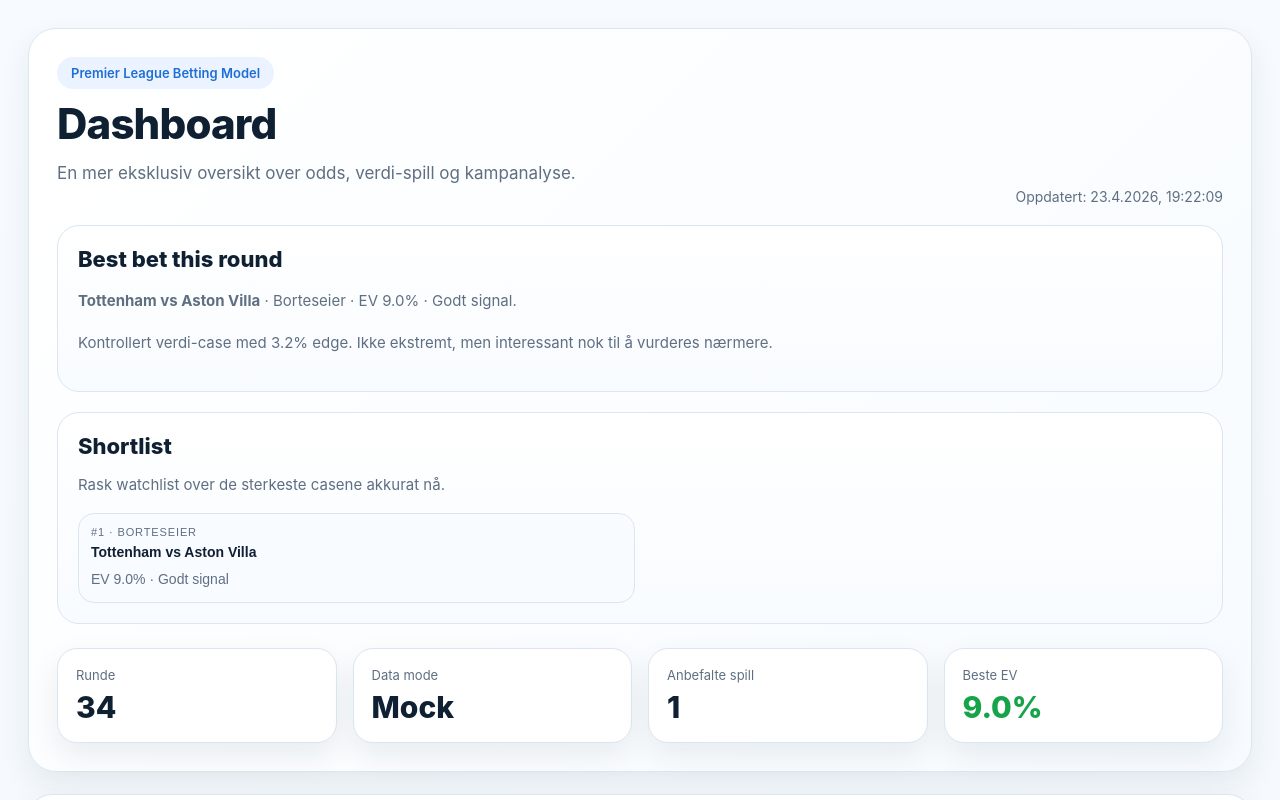
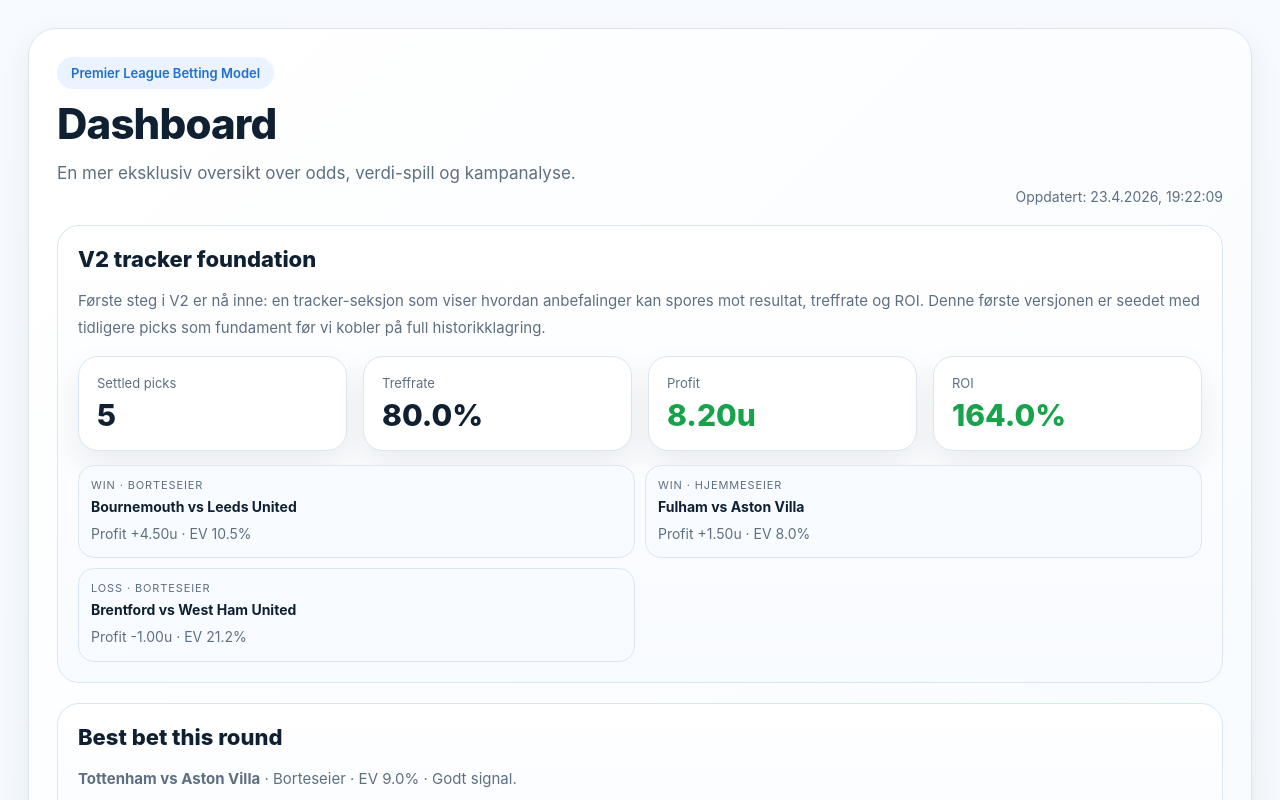
Before and after one commit to hakonnilsen157-commits/PL-betting-model, a Next.js app in the folder pl-vercel-v1/: page / in a window 1280 px wide. Shown: the top 800 px of the page. Built offline with nearby package versions, Linux system fonts and the light colour scheme.

Commit message:
Add V2 tracker foundation section with seeded ROI summary

```diff
--- a/pl-vercel-v1/app/page.tsx
+++ b/pl-vercel-v1/app/page.tsx
@@ -2,6 +2,7 @@
 
 import { useEffect, useMemo, useState } from 'react';
 import MatchDetailPanel from '@/components/MatchDetailPanel';
+import { trackerSeedPicks, trackerSeedResults } from '@/lib/mock-data';
 
 type Recommendation = {
   fixtureId: string;
@@ -83,6 +84,17 @@ type DashboardResponse = {
     oddsError?: string | null;
     footballDataAvailable?: boolean;
   };
+};
+
+type TrackerRow = {
+  fixtureId: string;
+  match: string;
+  market: string;
+  odds: number;
+  confidence: number;
+  expectedValue: number;
+  won: boolean;
+  profit: number;
 };
 
 function pct(v?: number) {
@@ -196,6 +208,47 @@ function strengthLabel(score: number) {
   return 'Svakere';
 }
 
+function marketWon(market: string, homeGoals: number, awayGoals: number) {
+  switch (market) {
+    case 'home':
+      return homeGoals > awayGoals;
+    case 'draw':
+      return homeGoals === awayGoals;
+    case 'away':
+      return awayGoals > homeGoals;
+    case 'over2_5':
+      return homeGoals + awayGoals > 2.5;
+    case 'under2_5':
+      return homeGoals + awayGoals < 2.5;
+    case 'btts_yes':
+      return homeGoals > 0 && awayGoals > 0;
+    case 'btts_no':
+      return homeGoals === 0 || awayGoals === 0;
+    default:
+      return false;
+  }
+}
+
+function buildTrackerRows(): TrackerRow[] {
+  return trackerSeedPicks
+    .map((pick) => {
+      const result = trackerSeedResults.find((item) => item.fixtureId === pick.fixtureId);
+      if (!result) return null;
+      const won = marketWon(pick.market, result.homeGoals, result.awayGoals);
+      return {
+        fixtureId: pick.fixtureId,
+        match: `${pick.homeTeam} vs ${pick.awayTeam}`,
+        market: formatMarket(pick.market),
+        odds: pick.bookmakerOdds,
+        confidence: pick.confidence,
+        expectedValue: pick.expectedValue,
+        won,
+        profit: won ? pick.bookmakerOdds - 1 : -1,
+      } satisfies TrackerRow;
+    })
+    .filter((row): row is TrackerRow => row !== null);
+}
+
 export default function Page() {
   const [data, setData] = useState<DashboardResponse | null>(null);
   const [loading, setLoading] = useState(true);
@@ -251,6 +304,15 @@ export default function Page() {
   }, [data, marketFilter, minEV]);
 
   const shortlist = useMemo(() => filteredRecommendations.slice(0, 3), [filteredRecommendations]);
+  const trackerRows = useMemo(() => buildTrackerRows(), []);
+  const trackerSummary = useMemo(() => {
+    const total = trackerRows.length;
+    const wins = trackerRows.filter((row) => row.won).length;
+    const staked = total;
+    const profit = trackerRows.reduce((sum, row) => sum + row.profit, 0);
+    const roi = staked > 0 ? profit / staked : 0;
+    return { total, wins, hitRate: total > 0 ? wins / total : 0, profit, roi };
+  }, [trackerRows]);
 
   const selectedFixture = useMemo(() => {
     if (!data?.fixtures?.length) return null;
@@ -312,6 +374,42 @@ export default function Page() {
             </p>
           </div>
         ) : null}
+
+        <div className="info-panel" style={{ marginTop: 20 }}>
+          <h3>V2 tracker foundation</h3>
+          <p>
+            Første steg i V2 er nå inne: en tracker-seksjon som viser hvordan anbefalinger kan spores mot resultat, treffrate og ROI. Denne første versjonen er seedet med tidligere picks som fundament før vi kobler på full historikklagring.
+          </p>
+          <div className="summary-grid" style={{ marginTop: 14 }}>
+            <div className="summary-card">
+              <div className="summary-label">Settled picks</div>
+              <div className="summary-value">{trackerSummary.total}</div>
+            </div>
+            <div className="summary-card">
+              <div className="summary-label">Treffrate</div>
+              <div className="summary-value">{pct(trackerSummary.hitRate)}</div>
+            </div>
+            <div className="summary-card">
+              <div className="summary-label">Profit</div>
+              <div className="summary-value green">{trackerSummary.profit.toFixed(2)}u</div>
+            </div>
+            <div className="summary-card">
+              <div className="summary-label">ROI</div>
+              <div className="summary-value green">{pct(trackerSummary.roi)}</div>
+            </div>
+          </div>
+          <div className="metrics-grid" style={{ marginTop: 14 }}>
+            {trackerRows.slice(0, 3).map((row) => (
+              <div key={row.fixtureId} className="metric-pill" style={{ textAlign: 'left' }}>
+                <div className="metric-pill-label">{row.won ? 'Win' : 'Loss'} · {row.market}</div>
+                <div className="metric-pill-value">{row.match}</div>
+                <div className="section-subtitle" style={{ marginTop: 8 }}>
+                  Profit {row.profit > 0 ? '+' : ''}{row.profit.toFixed(2)}u · EV {pct(row.expectedValue)}
+                </div>
+              </div>
+            ))}
+          </div>
+        </div>
 
         {bestRecommendation ? (
           <div className="info-panel" style={{ marginTop: 20 }}>
```
